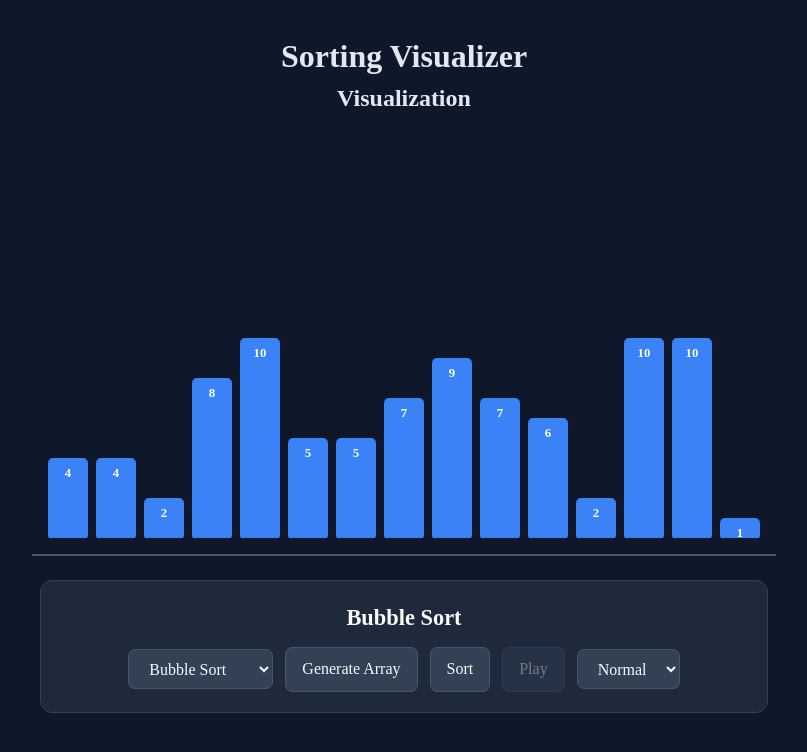
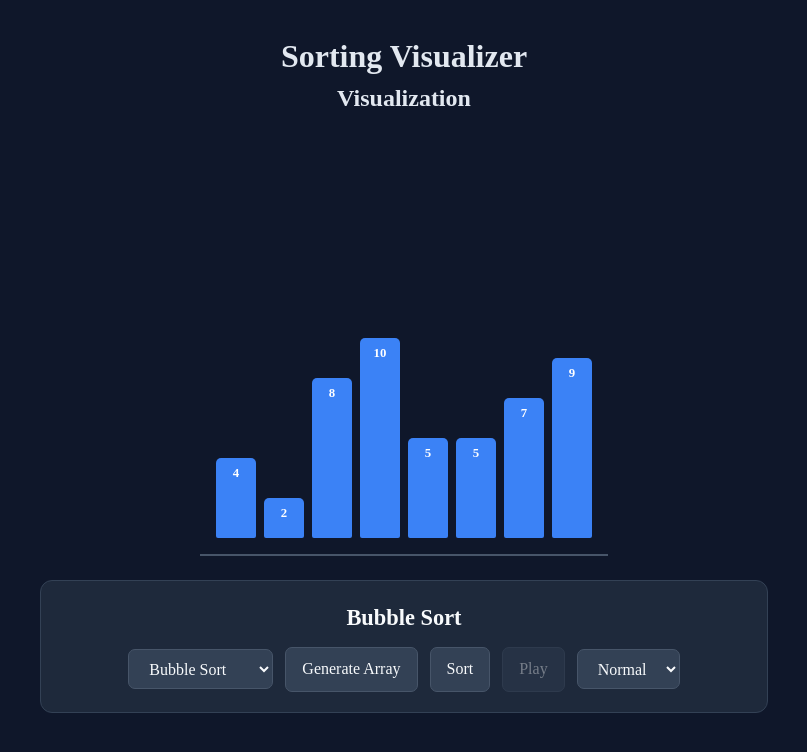
Before and after one commit to JesseVahlfors/sorting-visualizer, a React (Vite) app: page / in a window 1280 px wide. Shown: the top 752 px of the page, without its empty margins (236-1043 px from the left). Built offline with nearby package versions, Linux system fonts and the light colour scheme.

Commit message:
Add Merge Sort option to ControlsArea and enhance VisualizationArea with bar depth and movement handling

```diff
--- a/src/App.css
+++ b/src/App.css
@@ -36,6 +36,8 @@
 
   width: 40px;
   height: 100%;
+
+  transition: transform 150ms ease;
 }
 
 .bar {
--- a/src/components/ControlsArea.jsx
+++ b/src/components/ControlsArea.jsx
@@ -22,6 +22,7 @@ function ControlsArea({
         <option value="bubble">Bubble Sort</option>
         <option value="selection">Selection Sort</option>
         <option value="insertion">Insertion Sort</option>
+        <option value="merge">Merge Sort</option>
       </select>
       <button onClick={generateArray} disabled={isPlaying}>
         Generate Array
--- a/src/components/VisualizationArea.jsx
+++ b/src/components/VisualizationArea.jsx
@@ -11,6 +11,7 @@ function VisualizationArea() {
   const [heldKey, setHeldKey] = useState(null);
   const [gapIndex, setGapIndex] = useState(null);
   const [error, setError] = useState("");
+  const [barDepth, setBarDepth] = useState([]);
   const showDebugControls = false;
 
   const applyOperation = useCallback(
@@ -34,6 +35,7 @@ function VisualizationArea() {
 
       if (step.type === "sorted") {
         setSortedIndices((prev) => [...prev, ...step.indices]);
+        setActiveIndices([]);
       }
 
       if (step.type === "hold") {
@@ -60,6 +62,27 @@ function VisualizationArea() {
           return next;
         });
       }
+
+      if (step.type === "move") {
+        setDisplayArray((prev) => {
+          const next = [...prev];
+          const removed = next.splice(step.from, 1);
+          next.splice(step.to, 0, ...removed);
+          return next;
+        });
+
+        setActiveIndices([step.to, step.to + 1]);
+      }
+
+      if (step.type === "group") {
+        setBarDepth((prev) => {
+          const next = [...prev];
+          for (let i = step.start; i < step.start + step.length; i++) {
+            next[i] = step.depth;
+          }
+          return next;
+        });
+      }
     },
     [
       setActiveIndices,
@@ -67,6 +90,7 @@ function VisualizationArea() {
       setSortedIndices,
       setHeldKey,
       setGapIndex,
+      setBarDepth,
     ],
   );
 
@@ -88,8 +112,9 @@ function VisualizationArea() {
 
   function createRandomArray() {
     const newArray = [];
+    const arrayLength = Math.floor(Math.random() * 11) + 5;
 
-    for (let i = 0; i < 15; i++) {
+    for (let i = 0; i < arrayLength; i++) {
       newArray.push(Math.floor(Math.random() * 10) + 1);
     }
 
@@ -110,6 +135,7 @@ function VisualizationArea() {
     setSortedIndices([]);
     setGapIndex(null);
     setHeldKey(null);
+    setBarDepth(newArray.map(() => 0));
   }
 
   function handleSort() {
@@ -131,6 +157,7 @@ function VisualizationArea() {
       .then((data) => {
         loadSteps(data.steps);
         setDisplayArray([...array]);
+        setBarDepth(array.map(() => 0));
         setActiveIndices([]);
         setSortedIndices([]);
         setGapIndex(null);
@@ -151,7 +178,13 @@ function VisualizationArea() {
         <div className="bars">
           {!error
             ? displayArray.map((value, index) => (
-                <div className="bar-slot" key={index}>
+                <div
+                  className="bar-slot"
+                  key={index}
+                  style={{
+                    transform: `translateY(${-barDepth[index] * 40}px)`,
+                  }}
+                >
                   <div
                     className={`bar
               ${activeIndices.includes(index) ? "active" : ""}
```
Also changed, not shown: 1 other file (tests, documents, lock files or other folders).
